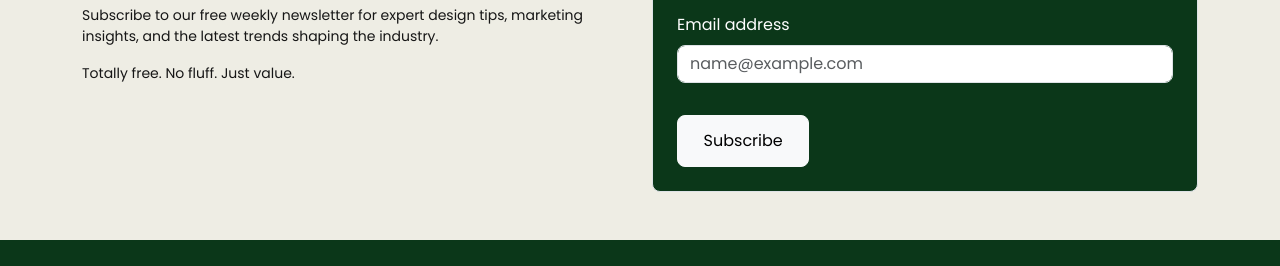
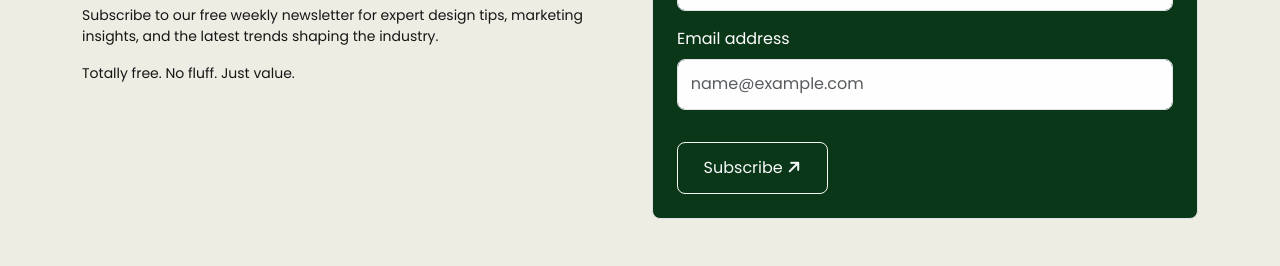
Before and after one commit to lebruyndavy/Fullstack-2025-Frontend, a plain HTML site: page student1/student1page1.html in a window 1280 px wide. Shown: the part 640-906 px from the top of the page. Drawn offline with Linux system fonts and the light colour scheme; no server answers.

Commit message:
Styled form to match branding

```diff
--- a/student1/css/student1.css
+++ b/student1/css/student1.css
@@ -96,7 +96,16 @@
             }
         }
     }
+}
 
+.form-control {
+    padding: 0.8rem;
+    background-color: #fefefe;
+
+    &:focus {
+        border-color: var(--bs-primary);
+        box-shadow: 0 0 0 .25rem rgba(238, 237, 228, .25)
+    }
 }
 
 @media (min-width: 576px) {
--- a/student1/student1page1.html
+++ b/student1/student1page1.html
@@ -112,9 +112,9 @@
                                 <label for="email" class="form-label">Email address</label>
                                 <input type="email" class="form-control" id="email" placeholder="name@example.com" required>
                             </div>
-                            <button id="newsletter-submit" type="submit" class="btn btn-light mt-3">
-                                Subscribe
+                            <button id="newsletter-submit" type="submit" class="btn btn-outline-light mt-3">
                                 <span id="newsletter-spinner" class="spinner-border spinner-border-sm me-2 d-none" role="status" aria-hidden="true"></span>
+                                Subscribe <i class="fas fa-arrow-right rotate-up"></i>
                             </button>
                             <div id="newsletter-feedback"></div>
                         </form>
```
